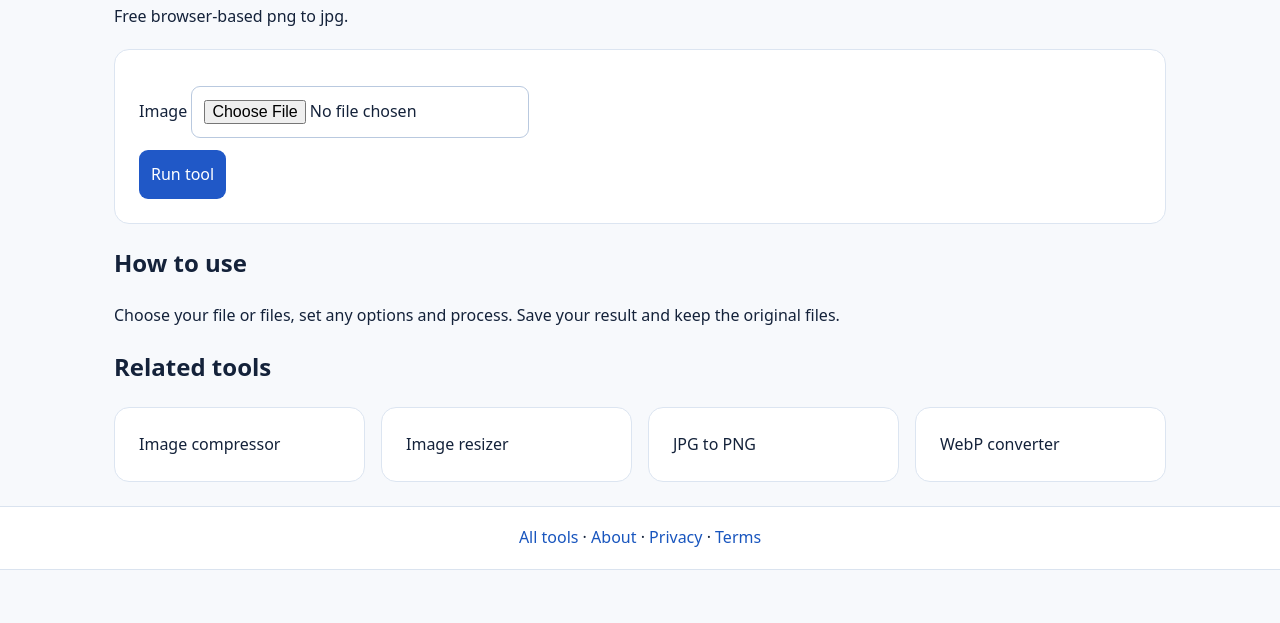
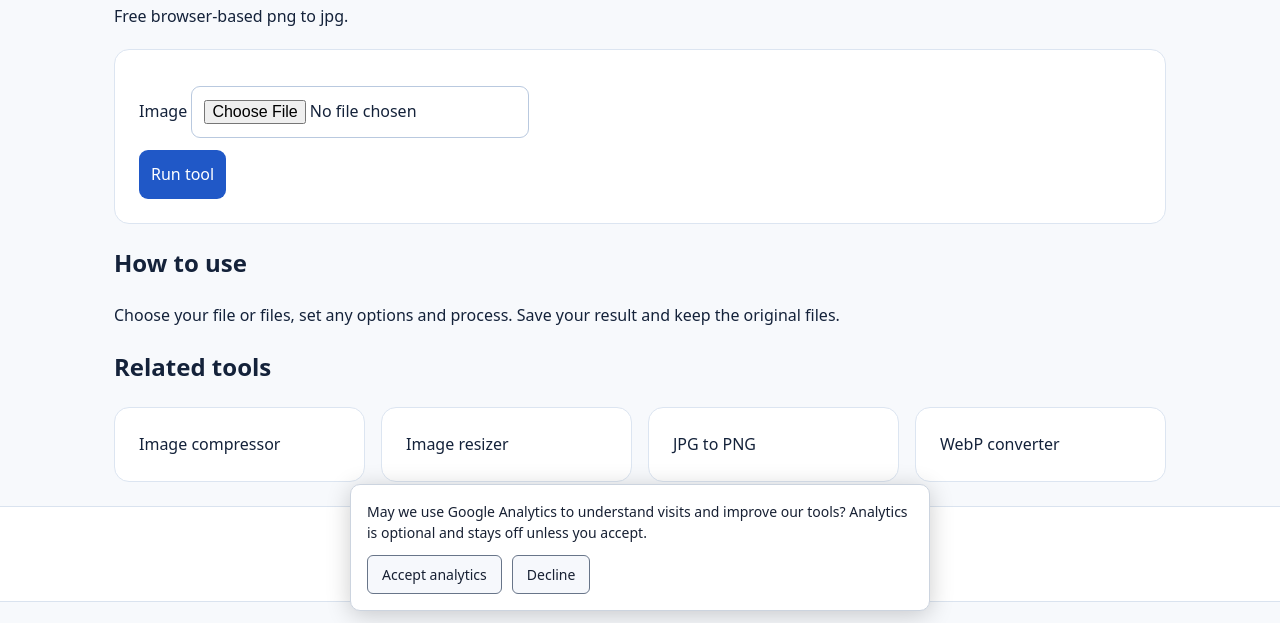
Before and after one commit to FlintHambleton/quickutilitytools, a plain HTML site: page png-to-jpg.html in a window 1280 px wide. Shown: the part 177-800 px from the top of the page. Drawn offline with Linux system fonts and the light colour scheme.

Commit message:
Enable consent-gated GA4

```diff
--- a/png-to-jpg.html
+++ b/png-to-jpg.html
@@ -1 +1 @@
-<!doctype html><html lang="en"><head><meta charset="utf-8"><meta name="viewport" content="width=device-width,initial-scale=1"><title>PNG to JPG – Free Online | QuickUtilityTools</title><meta name="description" content="Use the free png to jpg directly in your browser. No account required."><link rel="canonical" href="https://quickutilitytools.pages.dev/png-to-jpg"><link rel="icon" href="/favicon.svg"><link rel="stylesheet" href="/style.css"></head><body><header><nav><a class="brand" href="/">⚡ QuickUtilityTools</a><a href="/#tools">All tools</a><a href="/privacy">Privacy</a></nav></header><main><h1>PNG to JPG</h1><p>Free browser-based png to jpg.</p><section class="panel" id="tool" data-tool="png-to-jpg"></section><h2>How to use</h2><p>Choose your file or files, set any options and process. Save your result and keep the original files.</p><h2>Related tools</h2><div class="grid"><a class="tile" href="/image-compressor">Image compressor</a><a class="tile" href="/image-resizer">Image resizer</a><a class="tile" href="/jpg-to-png">JPG to PNG</a><a class="tile" href="/webp-converter">WebP converter</a></div></main><footer><a href="/">All tools</a> · <a href="/about">About</a> · <a href="/privacy">Privacy</a> · <a href="/terms">Terms</a></footer><script src="/tools.js"></script></body></html>
+<!doctype html><html lang="en"><head><meta charset="utf-8"><meta name="viewport" content="width=device-width,initial-scale=1"><title>PNG to JPG – Free Online | QuickUtilityTools</title><meta name="description" content="Use the free png to jpg directly in your browser. No account required."><link rel="canonical" href="https://quickutilitytools.pages.dev/png-to-jpg"><link rel="icon" href="/favicon.svg"><link rel="stylesheet" href="/style.css"></head><body><header><nav><a class="brand" href="/">⚡ QuickUtilityTools</a><a href="/#tools">All tools</a><a href="/privacy">Privacy</a></nav></header><main><h1>PNG to JPG</h1><p>Free browser-based png to jpg.</p><section class="panel" id="tool" data-tool="png-to-jpg"></section><h2>How to use</h2><p>Choose your file or files, set any options and process. Save your result and keep the original files.</p><h2>Related tools</h2><div class="grid"><a class="tile" href="/image-compressor">Image compressor</a><a class="tile" href="/image-resizer">Image resizer</a><a class="tile" href="/jpg-to-png">JPG to PNG</a><a class="tile" href="/webp-converter">WebP converter</a></div></main><footer><a href="/">All tools</a> · <a href="/about">About</a> · <a href="/privacy">Privacy</a> · <a href="/terms">Terms</a></footer><script src="/tools.js"></script><script src="/analytics-consent.js" defer></script></body></html>
```
